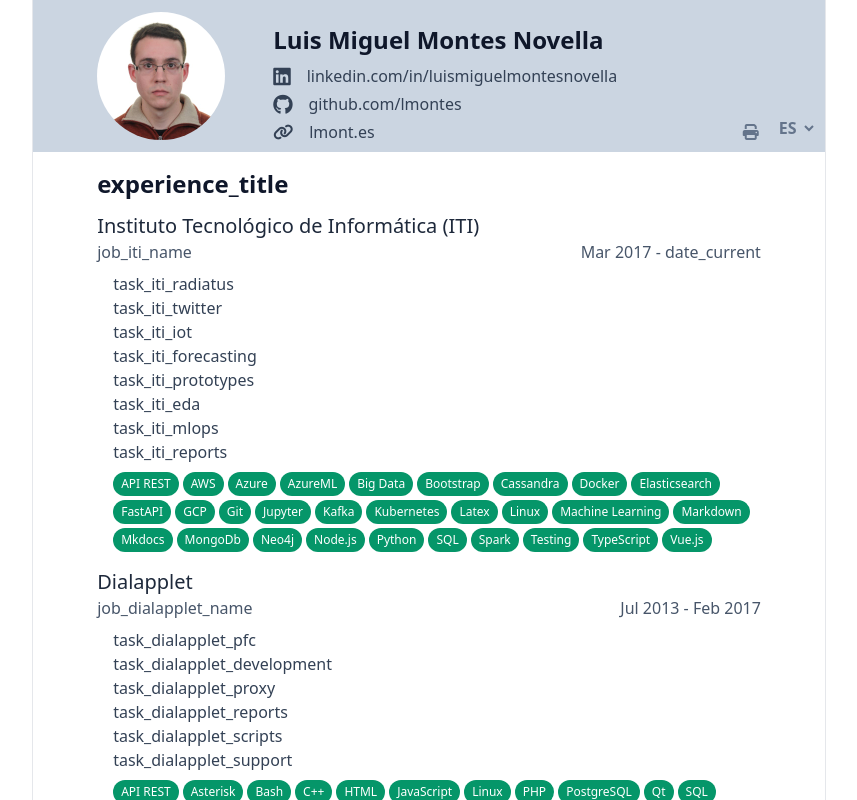
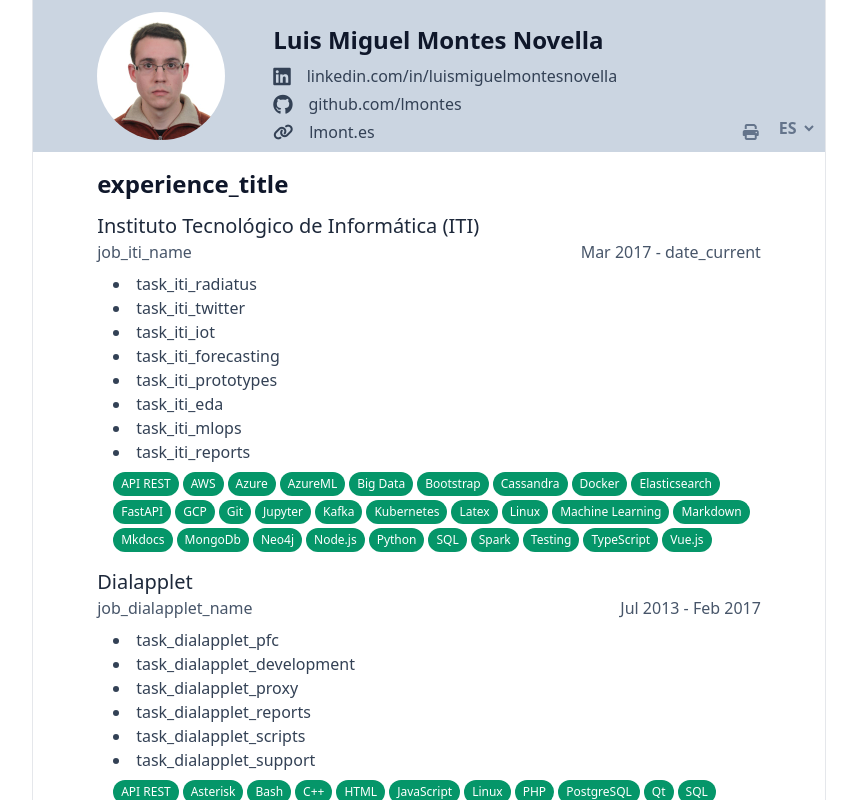
Before and after one commit to lmontes/cv, a Vue app: page / in a window 1280 px wide. Shown: the top 800 px of the page, without its empty margins (211-1068 px from the left). Built offline with nearby package versions, Linux system fonts and the light colour scheme.

Commit message:
Update README

```diff
--- a/src/components/Job.vue
+++ b/src/components/Job.vue
@@ -19,7 +19,7 @@
 
     <div class="pl-4">
       <ul
-        class="list-none list-disc list-inside text-justify text-slate-700 mb-2"
+        class="list-disc list-inside text-justify text-slate-700 mb-2"
       >
         <li v-for="t in data.tasks" v-bind:key="t">
           {{ $t(t) }}
--- a/src/locales/en.json
+++ b/src/locales/en.json
@@ -15,7 +15,7 @@
     "task_iti_radiatus": "Participation in the beginnings of the Radiatus project, consisting of the deployment and automatic configuration of Big Data services in the cloud.",
     "task_iti_twitter": "System to collect data from Twitter and generate HTML reports with interactive graphics integrating technologies such as Spark, Kafka, Elasticsearch, PostgreSQL and Neo4j on Kubernetes.",
     "task_iti_iot": "Development and deployment of different microservices in an IoT device for remote monitoring and control of industrial machines.",
-    "task_iti_forecasting": "Development and deployment of a global machine learning model for the prediction of fruit and vegetable sales in a supermarket using Azure ML",
+    "task_iti_forecasting": "Development and deployment of a global machine learning model for the prediction of fruit and vegetable sales in a supermarket using Azure ML.",
     "task_iti_prototypes": "Development of prototypes integrating technologies such as Spark, Neo4j, Elasticsearch, Kibana and Grafana. Creation of simple web interfaces in some of them.",
     "task_iti_eda": "Conducting small and large scale exploratory data analysis.",
     "task_iti_mlops": "Packaging and deployment of Machine Learning models as REST APIs using Docker.",
--- a/src/locales/es.json
+++ b/src/locales/es.json
@@ -15,7 +15,7 @@
     "task_iti_radiatus": "Participación en los inicios del proyecto Radiatus, consistente en el despliegue y configuración automática de servicios Big Data en la nube.",
     "task_iti_twitter": "Sistema para recolectar datos procedentes de Twitter y generar informes HTML con gráficos interactivos integrando tecnologías como Spark, Kafka, Elasticsearch, PostgreSQL y Neo4j sobre Kubernetes.",
     "task_iti_iot": "Desarrollo y despliegue de diferentes microservicios en un dispositivo IoT para la monitorización y el control remoto de máquinas industriales.",
-    "task_iti_forecasting": "Desarrollo y despliegue de un modelo de machine learning global para la predicción de ventas de frutas y verduras en un supermercado usando Azure ML",
+    "task_iti_forecasting": "Desarrollo y despliegue de un modelo de machine learning global para la predicción de ventas de frutas y verduras en un supermercado usando Azure ML.",
     "task_iti_prototypes": "Desarrollo de prototipos integrando tecnologías como Spark, Neo4j, Elasticsearch, Kibana y Grafana. Creación de interfaces web sencillas en algunos de ellos.",
     "task_iti_eda": "Realización de análisis exploratorios de datos a pequeña y gran escala.",
     "task_iti_mlops": "Empaquetado y despliegue de modelos de Machine Learning como APIs REST usando Docker.",
```
Also changed, not shown: 1 other file (tests, documents, lock files or other folders).
